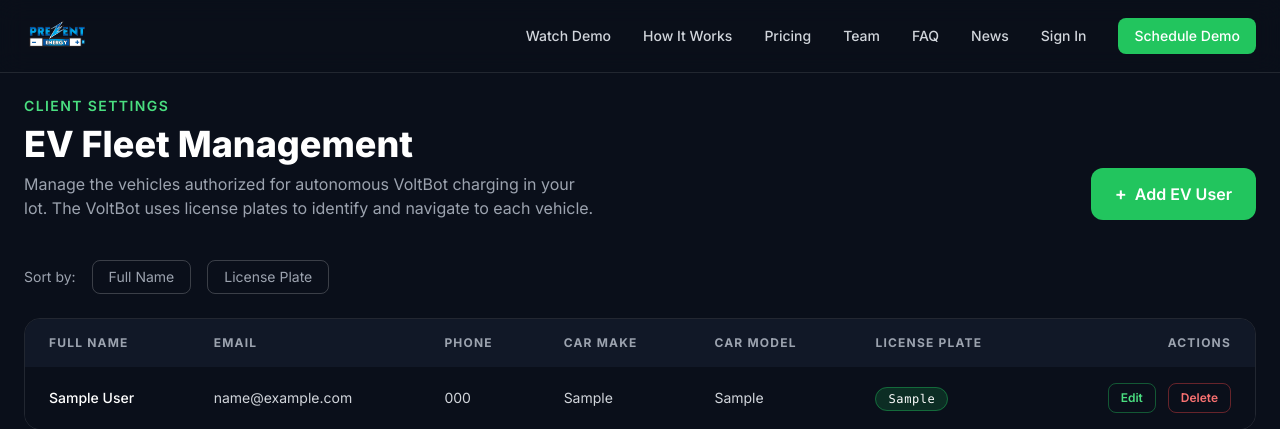
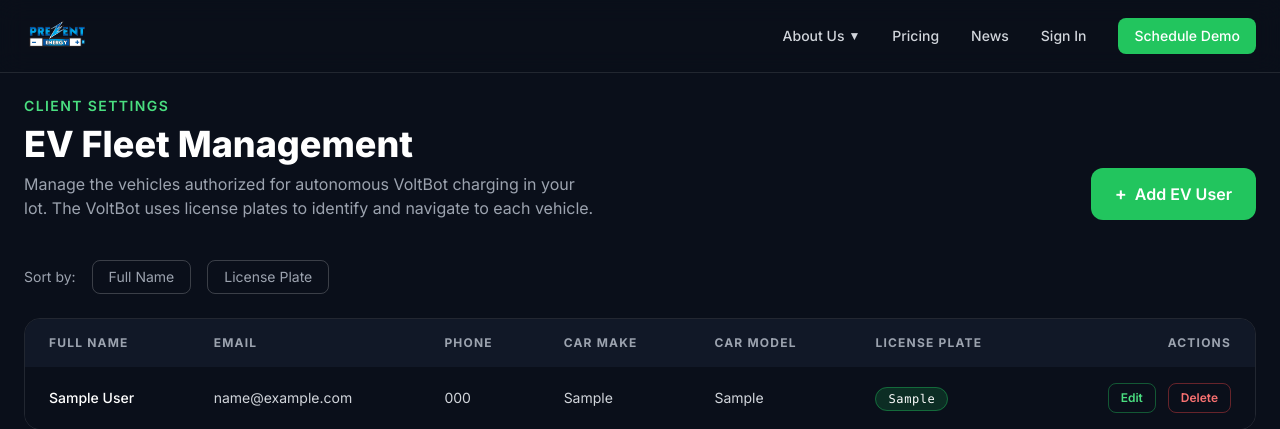
Before and after one commit to JeanDelphonse/prezentenergy, a Flask app: template templates/ev_users.html in a window 1280 px wide. Shown: the top 429 px of the page. Run offline with Flask 3, Linux system fonts and the light colour scheme; the template is opened without the code that fills it: most values are stand-ins (such as "Sample title", 1, 10 or a date in 2020); some libraries are stand-ins or nearby versions.

Commit message:
Group Watch Demo, How It Works, Team, FAQ under About Us nav dropdown
Co-Authored-By: Claude Sonnet 4.6 <noreply@anthropic.com>

```diff
--- a/templates/base.html
+++ b/templates/base.html
@@ -44,11 +44,33 @@
              class="h-10 w-auto" />
       </a>
       <div class="hidden md:flex items-center gap-8 text-sm font-medium text-gray-300">
-        <a href="{{ url_for('main.index') }}#voltbot-video" class="hover:text-brand-400 transition-colors">Watch Demo</a>
-        <a href="{{ url_for('main.index') }}#how-it-works"  class="hover:text-brand-400 transition-colors">How It Works</a>
+        <!-- About Us dropdown -->
+        <div class="relative group">
+          <button class="flex items-center gap-1 hover:text-brand-400 transition-colors">
+            About Us <span class="text-xs">&#9660;</span>
+          </button>
+          <div class="absolute left-0 top-full mt-2 w-48 bg-card border border-white/20 rounded-xl
+                      shadow-2xl opacity-0 invisible group-hover:opacity-100 group-hover:visible
+                      transition-all duration-150 z-50 py-1">
+            <a href="{{ url_for('main.index') }}#voltbot-video"
+               class="block px-4 py-2.5 text-sm text-gray-300 hover:text-brand-400 hover:bg-white/5 transition-colors">
+              Watch Demo
+            </a>
+            <a href="{{ url_for('main.index') }}#how-it-works"
+               class="block px-4 py-2.5 text-sm text-gray-300 hover:text-brand-400 hover:bg-white/5 transition-colors">
+              How It Works
+            </a>
+            <a href="{{ url_for('main.index') }}#team"
+               class="block px-4 py-2.5 text-sm text-gray-300 hover:text-brand-400 hover:bg-white/5 transition-colors">
+              Team
+            </a>
+            <a href="{{ url_for('main.index') }}#faq"
+               class="block px-4 py-2.5 text-sm text-gray-300 hover:text-brand-400 hover:bg-white/5 transition-colors">
+              FAQ
+            </a>
+          </div>
+        </div>
         <a href="{{ url_for('main.index') }}#pricing"       class="hover:text-brand-400 transition-colors">Pricing</a>
-        <a href="{{ url_for('main.index') }}#team"          class="hover:text-brand-400 transition-colors">Team</a>
-        <a href="{{ url_for('main.index') }}#faq"           class="hover:text-brand-400 transition-colors">FAQ</a>
         <a href="{{ url_for('news.news_page') }}"            class="hover:text-brand-400 transition-colors">News</a>
         {% if current_user.is_authenticated %}
           <!-- Settings dropdown -->
```
